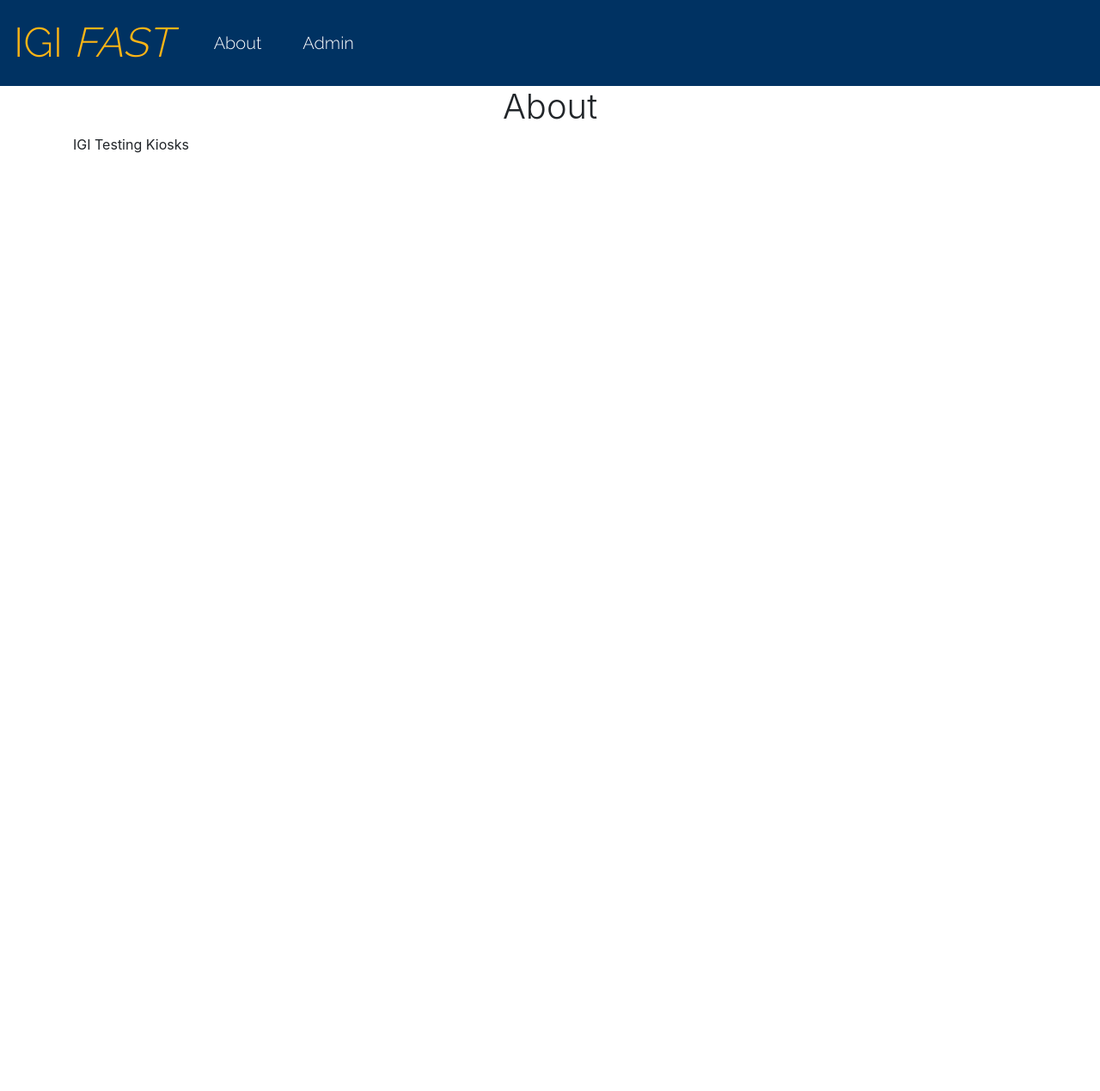
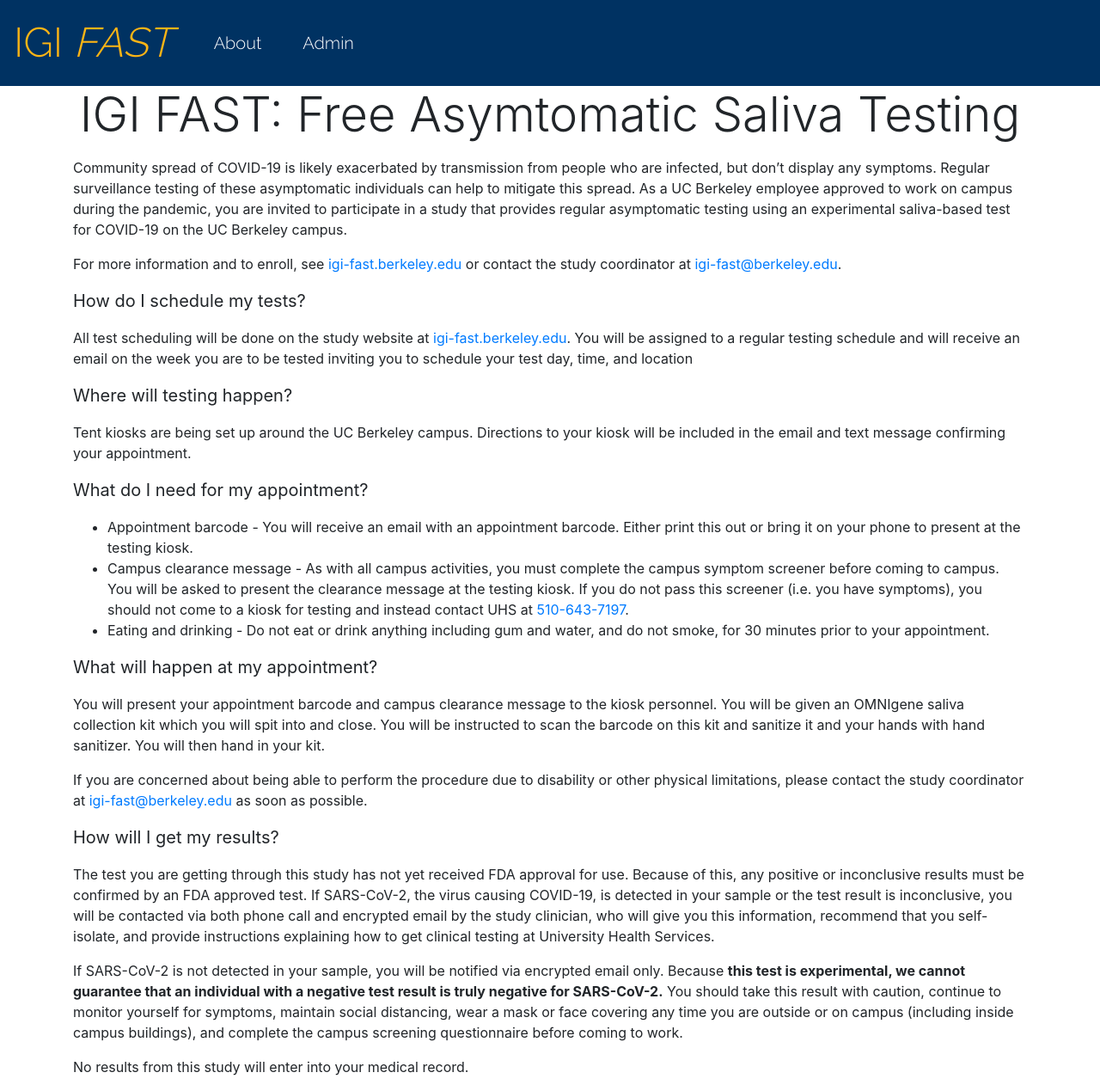
Before and after one commit to innovativegenomics/igi-testing-kiosk, a React (Create React App) app in the folder frontend/: page /about in a window 1280 px wide. Shown: the whole page at 86% size. Before the commit the page ends 800 px from the top, so only its background shows below. Built offline with nearby package versions, Linux system fonts and the light colour scheme.

Commit message:
Add about text

```diff
--- a/frontend/src/components/public/about.component.js
+++ b/frontend/src/components/public/about.component.js
@@ -1,7 +1,7 @@
 import React, { Component } from 'react';
+import { Container } from 'react-bootstrap';
 
 import './about.css';
-
 import Navbar from '../navbar.component';
 
 export default class About extends Component {
@@ -9,12 +9,84 @@ export default class About extends Component {
     return (
       <div>
         <Navbar />
-        <div className='container'>
-          <h1 className='text-center font-weight-light w-100'>About</h1>
+        <Container>
+          <p className='display-4 text-center'>IGI FAST: Free Asymtomatic Saliva Testing</p>
           <p>
-            IGI Testing Kiosks
+            Community spread of COVID-19 is likely exacerbated by transmission from people who
+            are infected, but don’t display any symptoms. Regular surveillance testing of these
+            asymptomatic individuals can help to mitigate this spread. As a UC Berkeley employee
+            approved to work on campus during the pandemic, you are invited to participate in a
+            study that provides regular asymptomatic testing using an experimental saliva-based
+            test for COVID-19 on the UC Berkeley campus.
           </p>
-        </div>
+          <p>
+            For more information and to enroll, see <a href='https://igi-fast.berkeley.edu'>igi-fast.berkeley.edu</a> or contact the study
+            coordinator at <a href='mailto:igi-fast@berkeley.edu'>igi-fast@berkeley.edu</a>.
+          </p>
+          <p className='lead'><b>How do I schedule my tests?</b></p>
+          <p>
+            All test scheduling will be done on the study website at <a href='https://igi-fast.berkeley.edu'>igi-fast.berkeley.edu</a>. You will
+            be assigned to a regular testing schedule and will receive an email on the week you are
+            to be tested inviting you to schedule your test day, time, and location
+          </p>
+          <p className='lead'><b>Where will testing happen?</b></p>
+          <p>
+            Tent kiosks are being set up around the UC Berkeley campus. Directions to your kiosk
+            will be included in the email and text message confirming your appointment.
+          </p>
+          <p className='lead'><b>What do I need for my appointment?</b></p>
+          <ul>
+            <li>
+              Appointment barcode - You will receive an email with an appointment barcode.
+              Either print this out or bring it on your phone to present at the testing kiosk.
+            </li>
+            <li>
+              Campus clearance message - As with all campus activities, you must complete
+              the campus symptom screener before coming to campus. You will be asked to
+              present the clearance message at the testing kiosk. If you do not pass this
+              screener (i.e. you have symptoms), you should not come to a kiosk for testing
+              and instead contact UHS at <a href='tel:+15106437197'>510-643-7197</a>.
+            </li>
+            <li>
+              Eating and drinking - Do not eat or drink anything including gum and water, and
+              do not smoke, for 30 minutes prior to your appointment.
+            </li>
+          </ul>
+          <p className='lead'><b>What will happen at my appointment?</b></p>
+          <p>
+            You will present your appointment barcode and campus clearance message to the kiosk
+            personnel. You will be given an OMNIgene saliva collection kit which you will spit into
+            and close. You will be instructed to scan the barcode on this kit and sanitize it and your
+            hands with hand sanitizer. You will then hand in your kit.
+          </p>
+          <p>
+            If you are concerned about being able to perform the procedure due to disability or other
+            physical limitations, please contact the study coordinator at <a href='mailto:igi-fast@berkeley.edu'>igi-fast@berkeley.edu</a> as
+            soon as possible.
+          </p>
+          <p className='lead'><b>How will I get my results?</b></p>
+          <p>
+            The test you are getting through this study has not yet received FDA approval for use.
+            Because of this, any positive or inconclusive results must be confirmed by an FDA
+            approved test. If SARS-CoV-2, the virus causing COVID-19, is detected in your sample
+            or the test result is inconclusive, you will be contacted via both phone call and encrypted
+            email by the study clinician, who will give you this information, recommend that you
+            self-isolate, and provide instructions explaining how to get clinical testing at University
+            Health Services.
+          </p>
+          <p>
+            If SARS-CoV-2 is not detected in your sample, you will be notified via encrypted email
+            only. Because <b>this test is experimental, we cannot guarantee that an individual
+            with a negative test result is truly negative for SARS-CoV-2.</b> You should take this
+            result with caution, continue to monitor yourself for symptoms, maintain social
+            distancing, wear a mask or face covering any time you are outside or on campus
+            (including inside campus buildings), and complete the campus screening questionnaire
+            before coming to work.
+          </p>
+          <p>
+            No results from this study will enter into your medical record.
+          </p>
+        </Container>
       </div>
     );
   }
```
